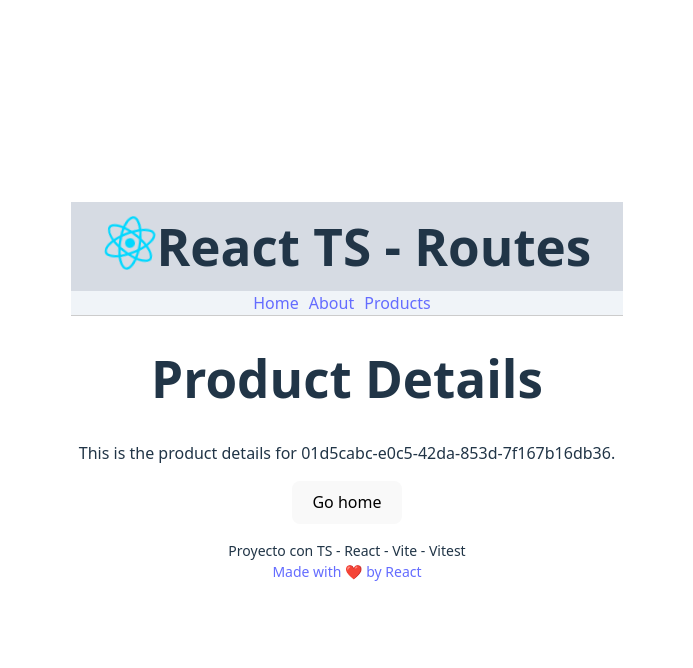
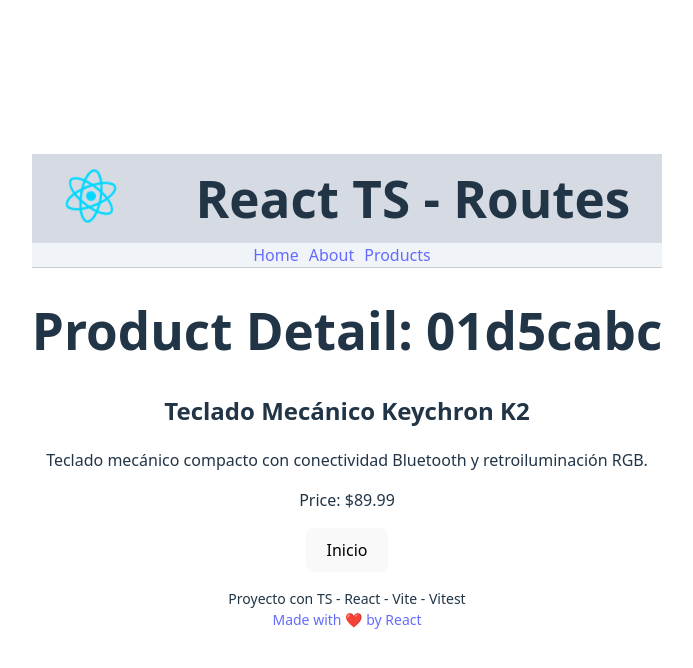
Before and after one commit to alce65/react-demo-02, a React (Vite) app in the folder projects/demo4/: page /product/01d5cabc-e0c5-42da-853d-7f167b16db36 in a window 1280 px wide. Shown: the top 668 px of the page, without its empty margins (293-986 px from the left). Built offline with nearby package versions, Linux system fonts and the light colour scheme.

Commit message:
Update ProductDetails  and test it

```diff
--- a/projects/demo4/src/core/components/router/router.tsx
+++ b/projects/demo4/src/core/components/router/router.tsx
@@ -33,7 +33,7 @@ export const routes: RouteObject[] = [
             {
                 path: '/product/:id',
                 lazy: {
-                    Component: async () => (await import('@products/details/product-details')).ProductsDetails,
+                    Component: async () => (await import('@products/details/product-details')).ProductDetails,
                 }
             },
             {
--- a/projects/demo4/src/features/products/details/product-details.tsx
+++ b/projects/demo4/src/features/products/details/product-details.tsx
@@ -1,25 +1,41 @@
-import { useNavigate, useParams, useSearchParams } from "react-router";
+import { AppContext } from '@context/context';
+import type { Product, UUID } from '@products/types/product';
+import { use, useEffect, useState } from 'react';
+import { useNavigate, useParams } from 'react-router';
 
-export const ProductsDetails: React.FC = () => {
+export const ProductDetails: React.FC = () => {
+    const { productsRepo: repo } = use(AppContext);
+    const { id } = useParams<{ id: string }>();
+    const [product, setProduct] = useState<Product>({} as Product);
+    const navigate = useNavigate();
 
-    const {id} = useParams<{id: string}>();
-
-    const [ search ] = useSearchParams();
-    const navigate = useNavigate();
+    useEffect(() => {
+        repo.getProductById(id as UUID)
+            .then((data) => {
+                setProduct(data);
+            })
+            .catch((error) => {
+                console.error('Error fetching product:', error);
+            });
+    }, [id, repo]);
 
     const handleClick: React.MouseEventHandler = () => {
         navigate('/');
-    }
-
-    console.log(search.get('filter'));
+    };
 
     return (
         <div className="products-details">
-            <h1>Product Details</h1>
-            <p>This is the product details for {id}.</p>
-            <button onClick={handleClick}>Go home</button>
+            <h1>Product Detail: {product.id?.split('-')[0] as string}</h1>
+            {product && (
+                <div>
+                    <h2>{product.name}</h2>
+                    <p>{product.description}</p>
+                    <p>Price: ${product.price}</p>
+                </div>
+            )}
+            <button onClick={handleClick}>Inicio</button>
         </div>
     );
-}
+};
 
-export default ProductsDetails;
+export default ProductDetails;
```
Also changed, not shown: 1 other file (tests, documents, lock files or other folders).
